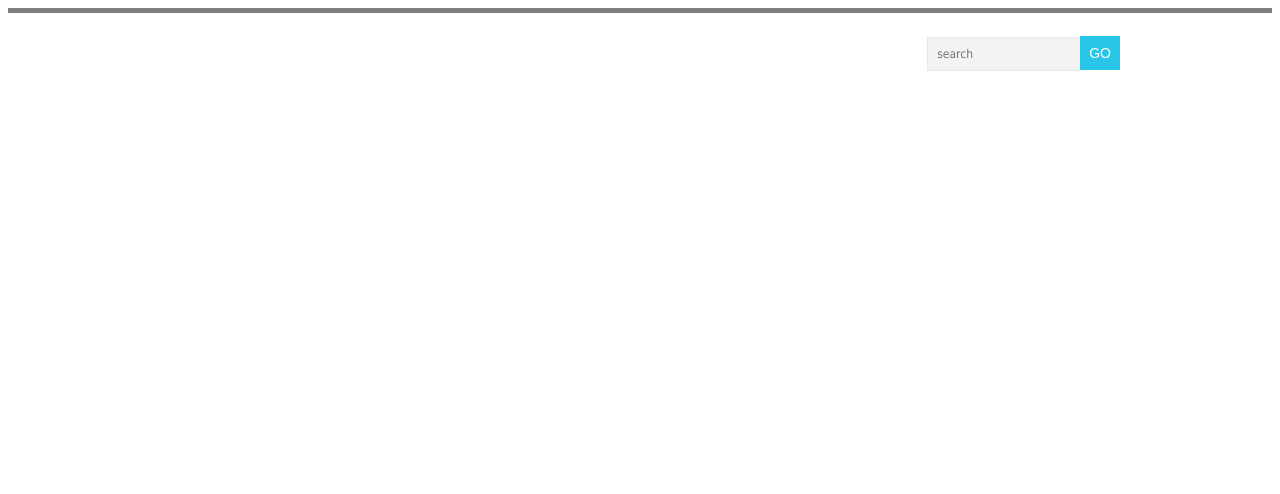
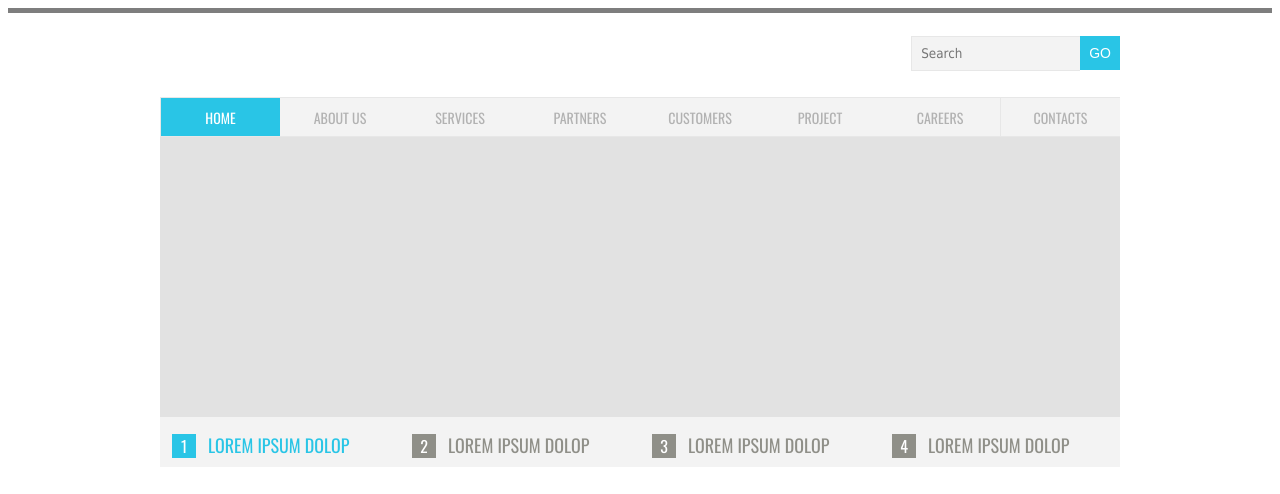
Before and after one commit to pashavik/whitesquare, a plain HTML site: page index.html in a window 1280 px wide. Drawn offline with nearby package versions, Linux system fonts and the light colour scheme.

Commit message:
banner menu

```diff
--- a/css/style.css
+++ b/css/style.css
@@ -38,8 +38,8 @@ body{
     background-color: #f3f3f3;
     border:1px solid #e7e7e7;
     border-right:none;
-    font-family: "Tahoma";
-    font-size: 12px;
+    font-family: "Tahoma", serif;
+   /* font-size: 12px;*/
     padding: 9px;
     color:#b2b2b2;
 }
@@ -54,3 +54,93 @@ body{
     border:none;
     outline: none;
 }
+
+.primary-menu{
+    background: #f3f3f3;
+    font-size: 0;
+    padding-left:0;
+}
+.primary-menu li{
+    display:inline-block;
+    box-sizing: border-box;
+    font-size: 14px;
+    text-transform: uppercase;
+    color:#b2b2b2;
+    width: 120px;
+    height: 40px;
+    border-top:1px solid #e7e7e7;
+    border-bottom:1px solid #e7e7e7;
+}
+.primary-menu li:first-child{
+    border-left: 1px solid #e7e7e7;
+}
+.primary-menu li:last-child{
+    border-left: 1px solid #e7e7e7;
+}
+.primary-menu li.active, .primary-menu li:hover{
+    background: #29c5e6;
+    color: white;
+
+}
+.primary-menu li a{
+    text-decoration: none;
+    color:inherit;
+    display: inline-block;
+    vertical-align: middle;
+    width: 100%;
+    height: 100%;
+    text-align: center;
+    line-height: 40px;
+}
+
+.banner{
+    height: 330px;
+    margin-bottom: 30px;
+    background: #e2e2e2;
+}
+.slider-wrap{
+    height:280px;
+    overflow: hidden;
+    position: relative;
+}
+.banner-menu{
+    font-size: 0;
+    background: #f3f3f3;
+    height: 50px;
+    padding-left: 0;
+    counter-reset: li;
+}
+
+.banner-menu li{
+    display:inline-block;
+    width: 240px;
+    font-size: 18px;
+    text-transform: uppercase;
+    color: #8f8f88;
+    line-height: 50px;
+}
+.banner-menu li a:before{
+    content: counter(li);
+    display: inline-block;
+    width:24px;
+    height: 24px;
+    color:#fff;
+    background: #8f8f88;
+    margin: 0 12px;
+
+    font-size: 16px;
+    line-height: 24px;
+    text-align: center;
+    counter-increment: li;
+}
+.banner-menu li a{
+    text-decoration: none;
+    color:inherit;
+    vertical-align: middle;
+}
+.banner-menu li.active, .banner-menu li:hover{
+    color:#29c5e6;
+}
+.banner-menu li.active a:before, .banner-menu li:hover a:before{
+    background: #29c5e6;
+}
--- a/index.html
+++ b/index.html
@@ -20,16 +20,32 @@
 
                 </div>
                 <form id="search">
-                    <input type="search" placeholder="search">
+                    <input type="search" placeholder="Search">
                     <input type="submit" value="go">
                 </form>
                 </div>
+            <ul class="primary-menu">
+                <li class="active"><a href="#">home</a></li>
+                <li><a href="#">about us</a></li>
+                <li><a href="#">services</a></li>
+                <li><a href="#">partners</a></li>
+                <li><a href="#">customers</a></li>
+                <li><a href="#">project</a></li>
+                <li><a href="#">careers</a></li>
+                <li><a href="#">contacts</a></li>
+            </ul>
             </div>
-            <div class="primary-menu">
-
+            <div class="banner">
+                <div class="slider-wrap"></div>
+                <ul class="banner-menu">
+                    <li class="active"><a href="#">Lorem Ipsum Dolop</a></li>
+                    <li><a href="#">Lorem Ipsum Dolop</a></li>
+                    <li><a href="#">Lorem Ipsum Dolop</a></li>
+                    <li><a href="#">Lorem Ipsum Dolop</a></li>
+                </ul>
             </div>
         </div>
-    </div>
+
     <div class="footer">
         <div class="container">
 
```
